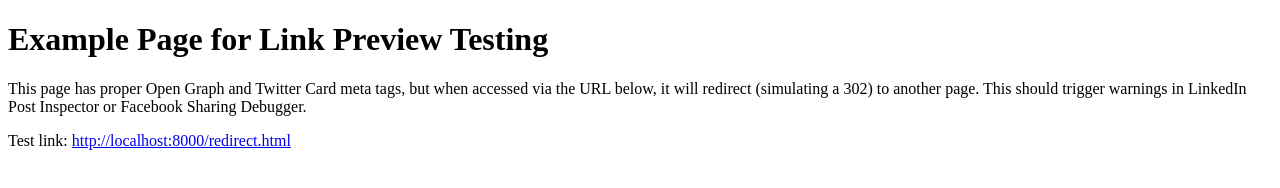
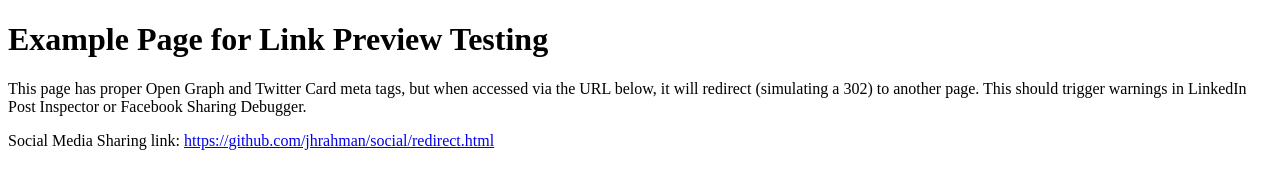
Before and after one commit to jhrahman/social, a plain HTML site: page index.html in a window 1280 px wide. Drawn offline with Linux system fonts and the light colour scheme.

Commit message:
Update index.html

```diff
--- a/index.html
+++ b/index.html
@@ -21,6 +21,6 @@
   <h1>Example Page for Link Preview Testing</h1>
   <p>This page has proper Open Graph and Twitter Card meta tags, but when accessed via the URL below, it will redirect (simulating a 302) to another page. This should trigger warnings in LinkedIn Post Inspector or Facebook Sharing Debugger.</p>
 
-  <p>Test link: <a href="redirect.html">http://localhost:8000/redirect.html</a></p>
+  <p>Social Media Sharing link: <a href="redirect.html">https://github.com/jhrahman/social/redirect.html</a></p>
 </body>
 </html>
```
